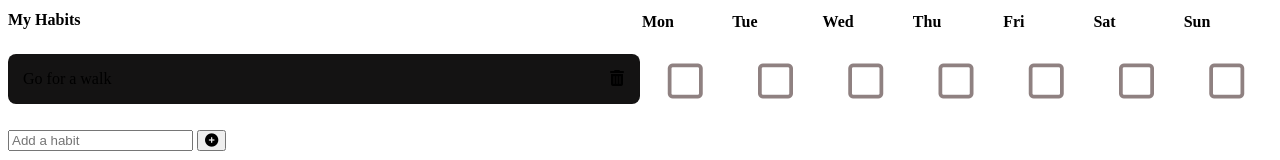
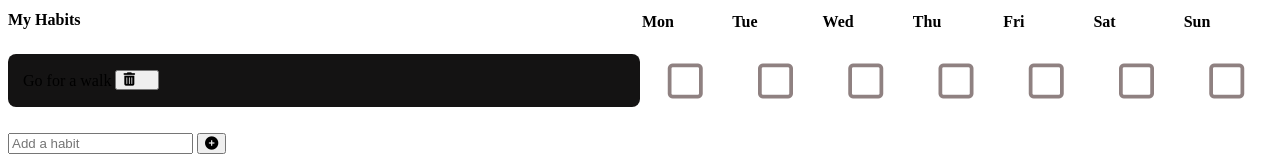
Before and after one commit to agneskalstrom/habit-tracker, a plain HTML site: page index.html in a window 1280 px wide. Shown: the part 197-357 px from the top of the page. Drawn offline with Linux system fonts and the light colour scheme.

Commit message:
button for trash

```diff
--- a/index.html
+++ b/index.html
@@ -68,7 +68,7 @@
         <div id="tasks-container" class="habits tasks">
             <div class="task-holder">
                 <p class="text">Go for a walk
-                    <i class="fa fa-trash-alt toright"></i>
+                    <button><i class="fa fa-trash-alt toright"></i></button>
                 </p>
             </div>
             <div class="checkbox-holder">
```
